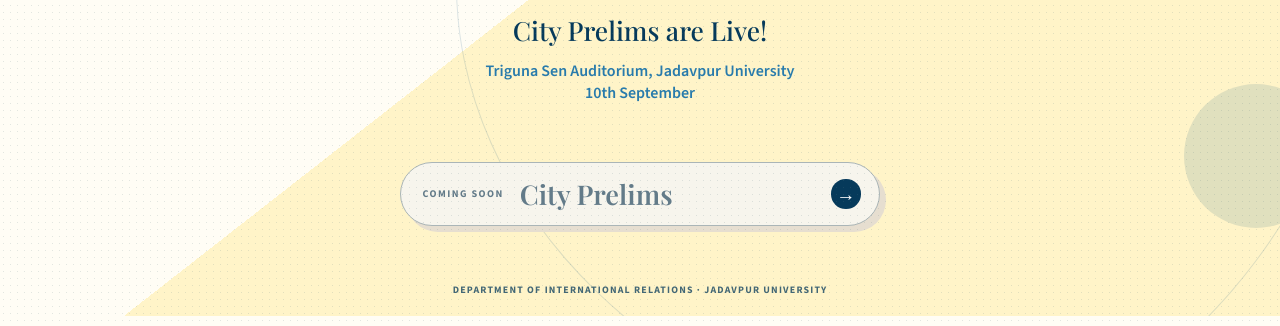
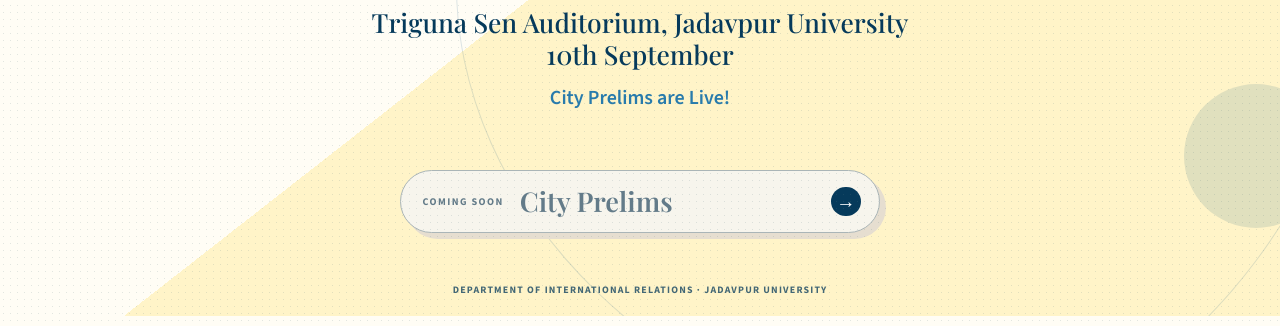
Before and after one commit to bitantheta/IRSC2026, a website: page koutuhal.html in a window 1280 px wide. Shown: the part 474-800 px from the top of the page. Drawn offline with nearby package versions, Linux system fonts and the light colour scheme; a web font is replaced by a local one.

Commit message:
Updated the quiz

```diff
--- a/koutuhal.html
+++ b/koutuhal.html
@@ -26,8 +26,8 @@
           <img class="koutuhal-logo" src="./assets/images/koutuhal/koutuhal-logo.png" alt="Koutuhal" />
           <h1 id="koutuhal-title" class="sr-only">Koutuhal</h1>
           <div class="koutuhal-copy">
-            <p>City Prelims are Live!</p>
             <p class="koutuhal-details">Triguna Sen Auditorium, Jadavpur University<br />10th September</p>
+            <p class="koutuhal-live">City Prelims are Live!</p>
           </div>
           <button class="koutuhal-entry koutuhal-entry-disabled" type="button" disabled><span>Coming soon</span><strong>City Prelims</strong><i aria-hidden="true">→</i></button>
         </div>
--- a/styles.css
+++ b/styles.css
@@ -194,9 +194,10 @@
 .koutuhal-intro { width:min(100%,730px); text-align:center; }
 .koutuhal-kicker,.quiz-kicker { margin:0; color:#bd580a; font:700 clamp(.68rem,1.1vw,.82rem)/1 var(--body); letter-spacing:.2em; text-transform:uppercase; }
 .koutuhal-logo { width:min(100%,560px); height:clamp(145px,19vw,235px); margin:clamp(.5rem,2vw,1.3rem) auto clamp(1.7rem,3vw,2.6rem); object-fit:cover; object-position:center; mix-blend-mode:multiply; }
-.koutuhal-copy { max-width:480px; margin:0 auto; color:var(--deep); font:500 clamp(1.2rem,2.1vw,1.65rem)/1.2 var(--display); }
+.koutuhal-copy { max-width:760px; margin:0 auto; color:var(--deep); font:500 clamp(.82rem,2.1vw,1.65rem)/1.2 var(--display); }
 .koutuhal-copy p { margin:0; }
-.koutuhal-details { margin-top:.85rem !important; color:#287bac; font:600 clamp(.88rem,1.3vw,1rem)/1.4 var(--body); }
+.koutuhal-details { color:var(--deep); white-space:nowrap; }
+.koutuhal-live { margin-top:.85rem !important; color:#287bac; font:600 clamp(1.02rem,1.6vw,1.25rem)/1.4 var(--body); }
 .koutuhal-entry { position:relative; display:grid; grid-template-columns:auto 1fr auto; align-items:center; gap:1rem; width:min(100%,480px); margin:clamp(2.25rem,4.5vw,3.6rem) auto 0; padding:1rem 1.15rem 1rem 1.35rem; border:1px solid var(--deep); border-radius:999px; color:var(--deep); text-align:left; text-decoration:none; background:#fffdf5; box-shadow:7px 7px 0 #e6ca4c; transition:transform .18s ease,box-shadow .18s ease; }
 .koutuhal-entry:hover { transform:translate(3px,3px); box-shadow:4px 4px 0 #e6ca4c; }
 .koutuhal-entry-disabled { cursor:not-allowed; }
```
